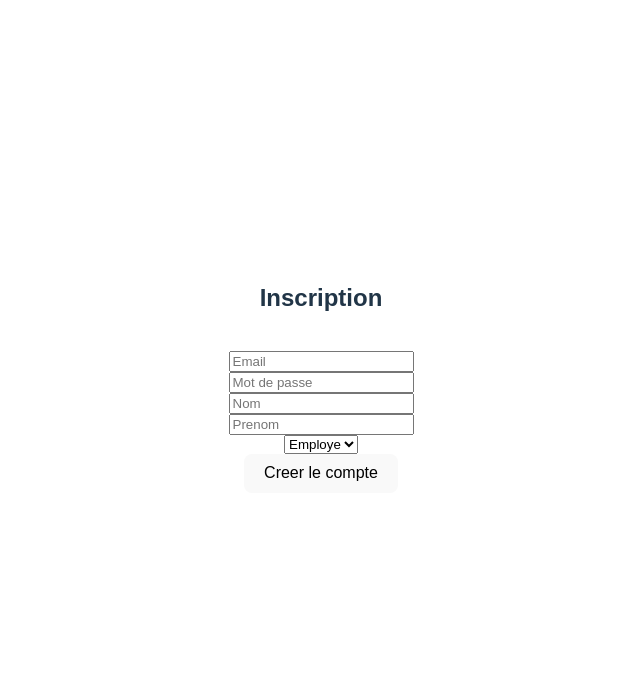
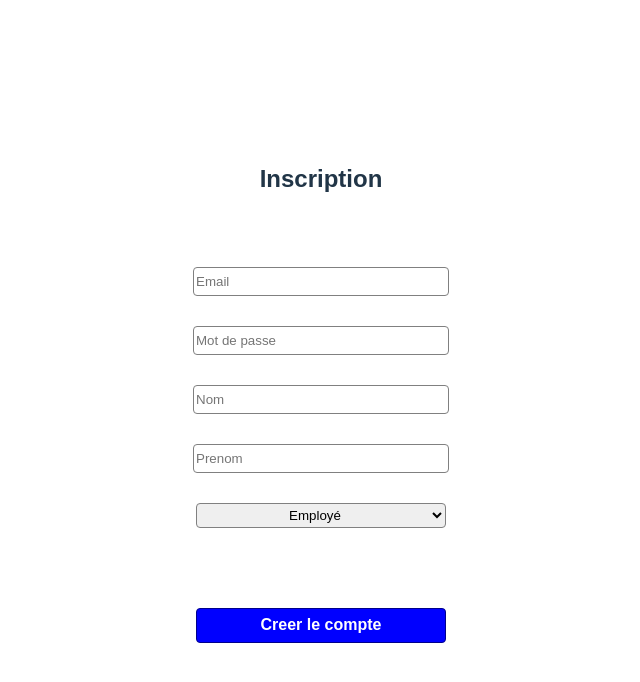
Before and after one commit to oualid3456/ZenWork, a React app in the folder Frontend/: page / in a window 1280 px wide. Both pictures are taken after a click on the element "Créer un compte". Shown: the top 682 px of the page, without its empty margins (319-959 px from the left). Built offline with nearby package versions, Linux system fonts and the light colour scheme; the HTML template or start-up script is replaced by a standard one.

Commit message:
css avec modul fix (manque uniquement le css de Register)

```diff
--- a/Frontend/src/App.jsx
+++ b/Frontend/src/App.jsx
@@ -17,24 +17,24 @@ function App() {
       <div className={styles.left}>
         {/* on choisit l'image en fonction de si l'utilisateur active */}
         {/* le dark theme ou non */}
-        <img src={DarkTheme ? "public/login_pic_dark.png" : "public/login_pic.png"} alt="login pic" />
+        <img className={styles.img} src={DarkTheme ? "public/login_pic_dark.png" : "public/login_pic.png"} alt="login pic" />
       </div>
       <div className={styles.right}>
-        <div>
+        <div className={styles.div}>
           {/* logo tout pixelise a change */}
-          <img src={DarkTheme ? "public/zenwork_logo_dark.png" : "public/zenwork_logo.png"} alt="zenwork logo" />
+          <img className={styles.img} src={DarkTheme ? "public/zenwork_logo_dark.png" : "public/zenwork_logo.png"} alt="zenwork logo" />
         </div>
         <div className={styles.choice}>
           {/* expression ternaire pour mettre l'un a in et l'autre a out pour */}
           {/* que dans le css on puisse souligner l'un en bleu et l'autre en gris */}
           <button
-            className={space === "employee" ? styles.in : styles.out}
+            className={`${styles.button} ${space === "employee" ? styles.in : styles.out}`}
             onClick={() => setSpace("employee")}
           >
             Employé
           </button>
           <button
-            className={space === "rh" ? styles.in : styles.out}
+            className={`${styles.button} ${space === "rh" ? styles.in : styles.out}`}
             onClick={() => setSpace("rh")}
           >
             RH
--- a/Frontend/src/EmployeeLogin.jsx
+++ b/Frontend/src/EmployeeLogin.jsx
@@ -1,5 +1,6 @@
 import { useState } from "react";
 import { supabase } from "./supabaseClient";
+import styles from "./login.module.css";
 
 function EmployeeLogin() {
   const [email, setEmail] = useState("");
@@ -29,21 +30,21 @@ function EmployeeLogin() {
     };
 
   return (
-    <div>
-      <form onSubmit={handleLogin}>
-        <label>Email
+    <div className={styles.div}>
+      <form className={styles.form} onSubmit={handleLogin}>
+        <label className={styles.label}>Email
           <br />
-          <input type="email" value={email} onChange={e => setEmail(e.target.value)} required />
+          <input className={styles.input} type="email" value={email} onChange={e => setEmail(e.target.value)} required />
         </label>
         <br />
-        <label>Mot de passe
+        <label className={styles.label}>Mot de passe
           <br />
-          <input type="password" value={password} onChange={e => setPassword(e.target.value)} required />
+          <input className={styles.input} type="password" value={password} onChange={e => setPassword(e.target.value)} required />
         </label>
         <br />
-        <button>Se connecter</button>
+        <button className={styles.button} >Se connecter</button>
       </form>
-      {errorMessage  && <p className="errorMessage">{errorMessage}</p>}
+      {errorMessage  && <p className={styles.errorMessage}>{errorMessage}</p>}
     </div>
   );
 }
--- a/Frontend/src/RhLogin.jsx
+++ b/Frontend/src/RhLogin.jsx
@@ -1,5 +1,6 @@
 import { useState } from "react";
 import { supabase } from "./supabaseClient";
+import styles from "./login.module.css";
 
 function RhLogin() {
   const [email, setEmail] = useState("");
@@ -29,21 +30,21 @@ function RhLogin() {
     };
 
   return (
-    <div>
-      <form onSubmit={handleLogin}>
-        <label>Email
+    <div className={styles.div}>
+      <form className={styles.form} onSubmit={handleLogin}>
+        <label className={styles.label}>Email
           <br />
-          <input type="email" value={email} onChange={e => setEmail(e.target.value)} required />
+          <input className={styles.input}  type="email" value={email} onChange={e => setEmail(e.target.value)} required />
         </label>
         <br />
-        <label>Mot de passe
+        <label className={styles.label} >Mot de passe
           <br />
-          <input type="password" value={password} onChange={e => setPassword(e.target.value)} required />
+          <input className={styles.input} type="password" value={password} onChange={e => setPassword(e.target.value)} required />
         </label>
         <br />
-        <button>Se connecter</button>
+        <button className={styles.button}>Se connecter</button>
       </form>
-      {errorMessage  && <p className="errorMessage">{errorMessage}</p>}
+      {errorMessage  && <p className={styles.errorMessage}>{errorMessage}</p>}
     </div>
   );
 }
--- a/Frontend/src/login.module.css
+++ b/Frontend/src/login.module.css
@@ -18,7 +18,7 @@ html, body {
   flex: 1;
 }
 
-.left img {
+.left .img {
   width: 100%;
   height: 100%;
   object-fit: cover;
@@ -40,7 +40,7 @@ html, body {
   justify-content: center;
 }
 
-.choice button {
+.choice .button {
   background-color: white;
   border-radius: 0;
   width: 150px;
@@ -63,18 +63,18 @@ html, body {
   transform: scale(1.05);
 }
 
-.right img {
+.right .img {
   width: 100px;
   height: auto;
 }
 
-.right form {
+.right .form {
   display: flex;
   flex-direction: column;
   gap: 0;
 }
 
-.right form input {
+.right .form .input {
   width: 250px;
   height: 25px;
   border: 1px solid gray;
@@ -82,7 +82,7 @@ html, body {
   font-family: 'Arial', sans-serif;
 }
 
-.right form button {
+.right .form .button {
   display: flex;
   align-items: center;
   justify-content: center;
@@ -97,7 +97,7 @@ html, body {
   transition: transform 0.1s ease;
 }
 
-.right form button:hover {
+.right .form .button:hover {
   transform: scale(1.05);
 }
 
@@ -134,7 +134,7 @@ html, body {
     flex: 1;
   }
 
-  .left img {
+  .left .img {
     width: 100%;
     height: 100%;
     object-fit: cover;
@@ -156,7 +156,7 @@ html, body {
     justify-content: center;
   }
 
-  .choice button {
+  .choice .button {
     background-color: #043962;
     border-radius: 0;
     width: 150px;
@@ -190,7 +190,7 @@ html, body {
     gap: 0;
   }
 
-  .right form input {
+  .right .form .input {
     width: 250px;
     height: 25px;
     border: 1px solid gray;
@@ -198,7 +198,7 @@ html, body {
     font-family: 'Arial', sans-serif;
   }
 
-  .right form button {
+  .right .form .button {
     display: flex;
     align-items: center;
     justify-content: center;
@@ -213,7 +213,7 @@ html, body {
     transition: transform 0.1s ease;
   }
 
-  .right form button:hover {
+  .right .form .button:hover {
     transform: scale(1.05);
   }
 
@@ -225,7 +225,7 @@ html, body {
   }
 
   .register {
-    color: blue;
+    color: white;
     cursor: pointer;
   }
 }
--- a/Frontend/src/register.jsx
+++ b/Frontend/src/register.jsx
@@ -48,46 +48,46 @@ export default function Register() {
 
   return (
     <div className={styles.container}>
-      <h2>Inscription</h2>
-
-      <form onSubmit={handleRegister}>
-        <input
+      <h2 className={styles.h2} >Inscription</h2>
+      <div className={styles.create}>
+        <form className={styles.form} onSubmit={handleRegister}>
+          <input className={styles.input}
             type="email"
             placeholder="Email"
             required
             onChange={(e) => setEmail(e.target.value)}
           />
 
-        <input
+          <input className={styles.input}
             type="password"
             placeholder="Mot de passe"
             required
             onChange={(e) => setPassword(e.target.value)}
           />
 
-        <input
+          <input className={styles.input}
             type="text"
             placeholder="Nom"
             required
             onChange={(e) => setNom(e.target.value)}
           />
 
-        <input
+          <input className={styles.input}
             type="text"
             placeholder="Prenom"
             required
             onChange={(e) => setPrenom(e.target.value)}
           />
 
-        <select onChange={(e) => setRole(e.target.value)}>
-          <option value="EMPLOYE">Employe</option>
-          <option value="RH">RH</option>
+          <select className={styles.select} onChange={(e) => setRole(e.target.value)}>
+            <option className={styles.option} value="EMPLOYE">Employé</option>
+            <option className={styles.option} value="RH">RH</option>
           </select>
 
-        <button type="submit">Creer le compte</button>
+          <button className={styles.button} type="submit">Creer le compte</button>
         </form>
-
-      <p>{message}</p>
+        <p className={styles.p}>{message}</p>
+      </div>
     </div>
   );
 }
--- a/Frontend/src/register.module.css
+++ b/Frontend/src/register.module.css
@@ -5,13 +5,54 @@
   flex-direction: column;
   align-items: center;
   justify-content: center;
-  gap: 15px;
+  gap: 50px;
   font-family: Arial, sans-serif;
 }
 
-form {
+.form {
   display: flex;
   flex-direction: column;
   align-items: center;
   justify-content: center;
+  gap: 30px;
 }
+
+.form .input {
+  width: 250px;
+  height: 25px;
+  border: 1px solid gray;
+  border-radius: 4px;
+}
+
+.form .button {
+  display: flex;
+  align-items: center;
+  justify-content: center;
+  width: 250px;
+  height: 35px;
+  border: 1px solid darkblue;
+  background-color: blue;
+  border-radius: 4px;
+  font-size: 16px;
+  color: white;
+  font-weight: bold;
+  transition: transform 0.1s ease;
+  margin-top: 50px;
+}
+
+.form .button:hover {
+  transform: scale(1.05);
+}
+
+.form .select {
+  width: 250px;
+  height: 25px;
+  border: 1px solid gray;
+  border-radius: 4px;
+  text-align: center;
+  text-align-last: center;
+}
+
+.create {
+  color: lightgray;
+}
```
Lines whose indentation alone changed are shown as unchanged.
